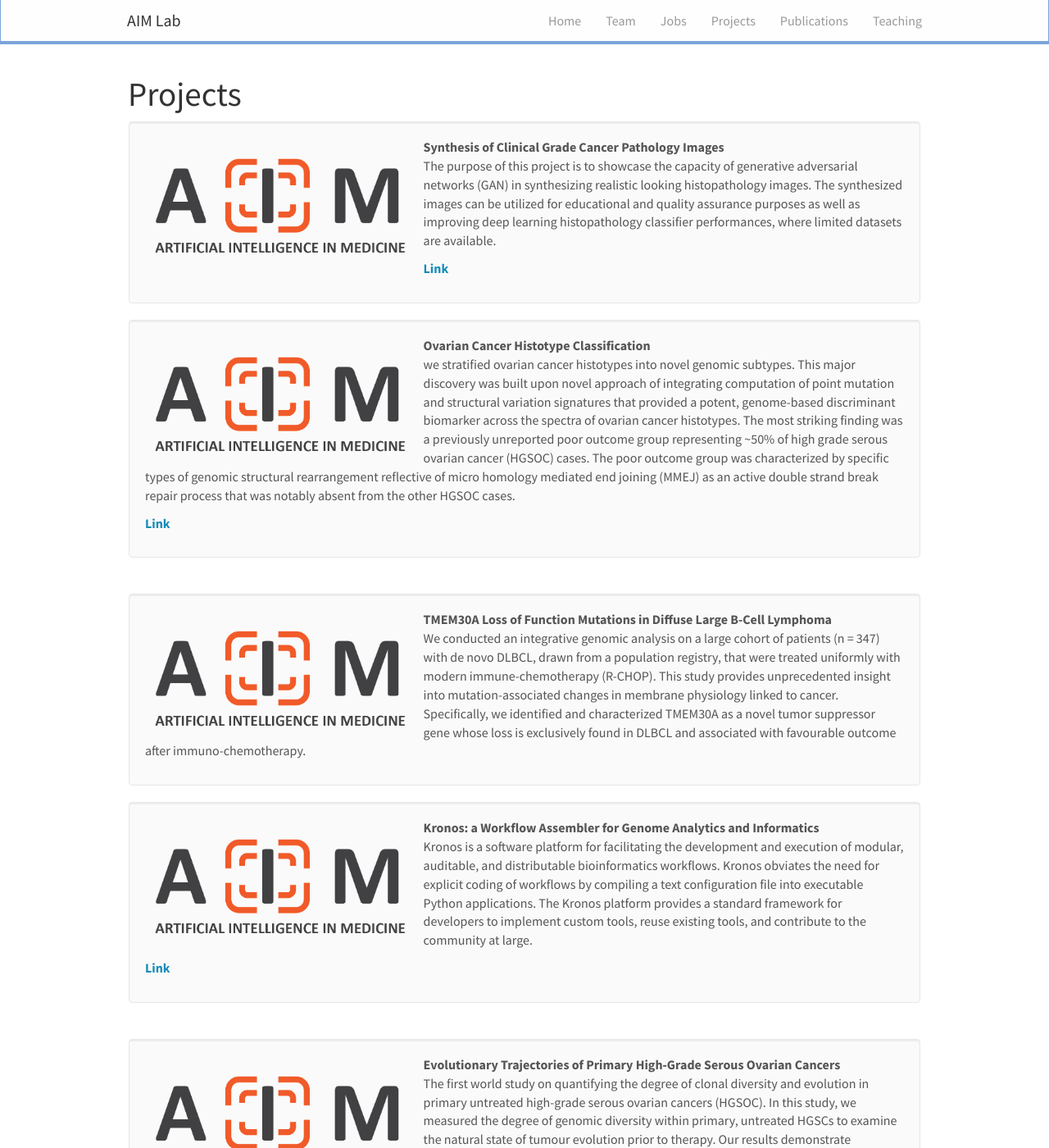
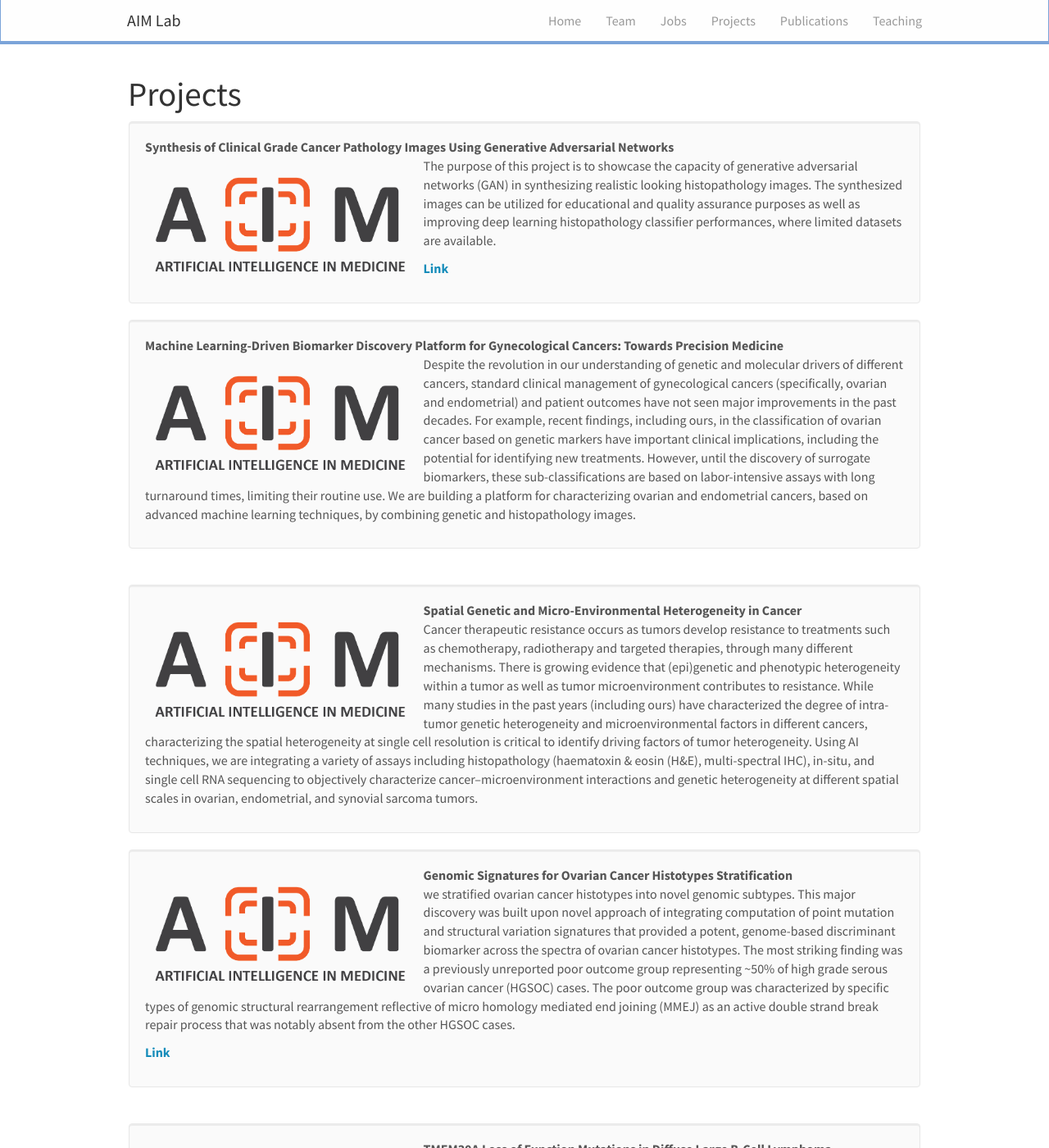
Before and after one commit to AIMLab-UBC/AIMLab-UBC.github.io, a Jekyll site: the page built from _pages/projects.md, in a window 1280 px wide and 1400 px high. Shown: the whole window at 82% size. Built offline with Jekyll 4.4.1, drawn with Linux system fonts in a browser that asks for light colours; nearby versions of some CDN libraries.

Commit message:
Update project_list.yml

```diff
--- a/_data/project_list.yml
+++ b/_data/project_list.yml
@@ -1,4 +1,4 @@
-- title: "Synthesis of Clinical Grade Cancer Pathology Images"
+- title: "Synthesis of Clinical Grade Cancer Pathology Images Using Generative Adversarial Networks"
   image: logo.png
   description: The purpose of this project is to showcase the capacity of generative adversarial networks (GAN) in synthesizing realistic looking histopathology images. The synthesized images can be utilized for educational and quality assurance purposes as well as improving deep learning histopathology classifier performances, where limited datasets are available.
   authors:
@@ -8,7 +8,27 @@
   highlight: 1
   news2:
 
-- title: "Ovarian Cancer Histotype Classification"
+- title: "Machine Learning-Driven Biomarker Discovery Platform for Gynecological Cancers: Towards Precision Medicine"
+  image: logo.png
+  description: Despite the revolution in our understanding of genetic and molecular drivers of different cancers, standard clinical management of gynecological cancers (specifically, ovarian and endometrial) and patient outcomes have not seen major improvements in the past decades. For example, recent findings, including ours, in the classification of ovarian cancer based on genetic markers have important clinical implications, including the potential for identifying new treatments. However, until the discovery of surrogate biomarkers, these sub-classifications are based on labor-intensive assays with long turnaround times, limiting their routine use. We are building a platform for characterizing ovarian and endometrial cancers, based on advanced machine learning techniques, by combining genetic and histopathology images.
+  authors:
+  link:
+    url:
+    display:
+  highlight: 1
+  news2:
+
+- title: "Spatial Genetic and Micro-Environmental Heterogeneity in Cancer"
+  image: logo.png
+  description: Cancer therapeutic resistance occurs as tumors develop resistance to treatments such as chemotherapy, radiotherapy and targeted therapies, through many different mechanisms. There is growing evidence that (epi)genetic and phenotypic heterogeneity within a tumor as well as tumor microenvironment contributes to resistance. While many studies in the past years (including ours) have characterized the degree of intra-tumor genetic heterogeneity and microenvironmental factors in different cancers, characterizing the spatial heterogeneity at single cell resolution is critical to identify driving factors of tumor heterogeneity. Using AI techniques, we are integrating a variety of assays including histopathology (haematoxin & eosin (H&E), multi-spectral IHC), in-situ, and single cell RNA sequencing to objectively characterize cancer–microenvironment interactions and genetic heterogeneity at different spatial scales in ovarian, endometrial, and synovial sarcoma tumors.
+  authors:
+  link:
+    url:
+    display:
+  highlight: 1
+  news2:
+
+- title: "Genomic Signatures for Ovarian Cancer Histotypes Stratification"
   image: logo.png
   description: we stratified ovarian cancer histotypes into novel genomic subtypes. This major discovery was built upon novel approach of integrating computation of point mutation and structural variation signatures that provided a potent, genome-based discriminant biomarker across the spectra of ovarian cancer histotypes. The most striking finding was a previously unreported poor outcome group representing ~50% of high grade serous ovarian cancer (HGSOC) cases. The poor outcome group was characterized by specific types of genomic structural rearrangement reflective of micro homology mediated end joining (MMEJ) as an active double strand break repair process that was notably absent from the other HGSOC cases.
   authors:
```
